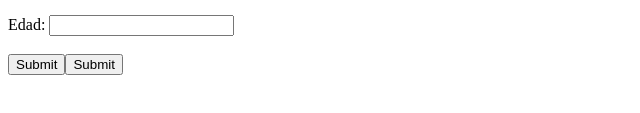
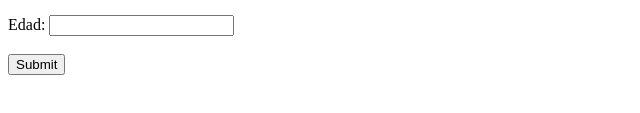
Before and after one commit to martinavitacca/subgrupo6, a plain HTML site: page ingreso.html in a window 1280 px wide. Shown: the part 169-282 px from the top of the page, without its empty margins (0-640 px from the left). Drawn offline with Linux system fonts and the light colour scheme.

Commit message:
editado2

```diff
--- a/ingreso.html
+++ b/ingreso.html
@@ -24,7 +24,7 @@
             >Edad: <input type="number" name="edad" id="edad" /></label
           ><br /><br />
 
-          <input type="submit" /><input type="submit" />
+          <input type="submit" />
         </form>
       </div>
 
```
